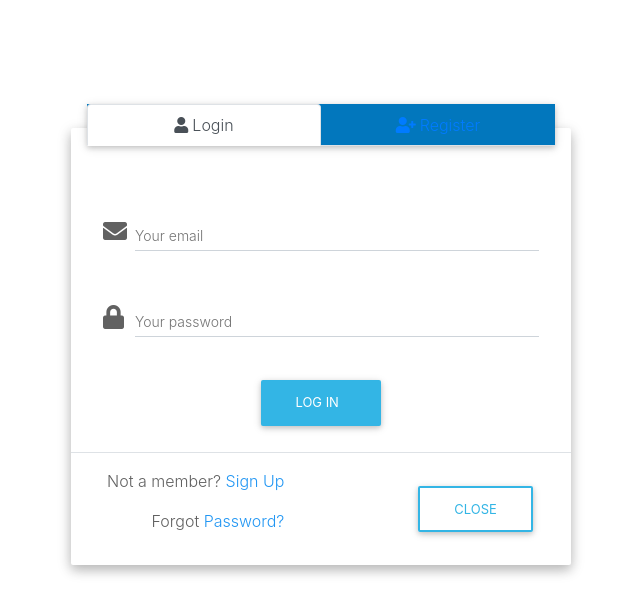
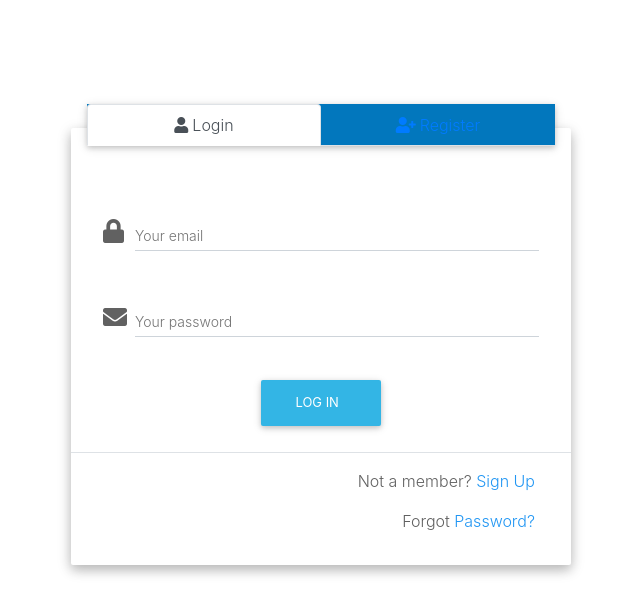
Before and after one commit to AnimeshSinha1309/shopping-webapp, a React (Create React App) app in the folder frontend/: page / in a window 1280 px wide. Shown: the top 614 px of the page, without its empty margins (319-959 px from the left). Built offline with nearby package versions, Linux system fonts and the light colour scheme; some icons are missing.

Commit message:
add components for login register

```diff
--- a/frontend/src/Login.js
+++ b/frontend/src/Login.js
@@ -1,6 +1,41 @@
 // from https://mdbootstrap.com/docs/jquery/modals/forms/
 
 import React, { Component } from "react";
+import PropTypes from "prop-types";
+
+class Textbox extends Component {
+    render() {
+        const cls = `md-form form-sm ${this.props.cls}`,
+            icon = (this.props.type === "password" ? "envelope" : "lock");
+
+        return (
+            <div className={cls}>
+                <i className={`fas fa-${icon} prefix`}></i>
+                <input type={this.props.type} id={this.props.uid} className="form-control form-control-sm validate" />
+                <label data-error="wrong" data-success="right" htmlFor={this.props.uid}>Your {this.props.type}</label>
+            </div>
+        );
+    }
+}
+
+class Password extends Component {
+    render() {
+        return (<Textbox cls="mb-4" type="password" {...this.props}></Textbox>);
+    }
+}
+
+class Email extends Component {
+    render() {
+        return (<Textbox cls="mb-5" type="email" {...this.props}></Textbox>);
+    }
+}
+
+Textbox.propTypes = {
+    uid: PropTypes.string,
+    type: PropTypes.string,
+    cls: PropTypes.string,
+};
+
 
 class Modal extends Component {
     render() {
@@ -25,17 +60,9 @@ class Modal extends Component {
                             <div className="tab-pane fade in show active" id="panel7" role="tabpanel">
 
                                 <div className="modal-body mb-1">
-                                    <div className="md-form form-sm mb-5">
-                                        <i className="fas fa-envelope prefix"></i>
-                                        <input type="email" id="modalLRInput10" className="form-control form-control-sm validate" />
-                                        <label data-error="wrong" data-success="right" htmlFor="modalLRInput10">Your email</label>
-                                    </div>
+                                    <Email uid="modalLRInput10"></Email>
+                                    <Password uid="modalLRInput11"></Password>
 
-                                    <div className="md-form form-sm mb-4">
-                                        <i className="fas fa-lock prefix"></i>
-                                        <input type="password" id="modalLRInput11" className="form-control form-control-sm validate" />
-                                        <label data-error="wrong" data-success="right" htmlFor="modalLRInput11">Your password</label>
-                                    </div>
                                     <div className="text-center mt-2">
                                         <button className="btn btn-info">Log in <i className="fas fa-sign-in ml-1"></i></button>
                                     </div>
@@ -45,24 +72,14 @@ class Modal extends Component {
                                         <p>Not a member? <a href="#" className="blue-text">Sign Up</a></p>
                                         <p>Forgot <a href="#" className="blue-text">Password?</a></p>
                                     </div>
-                                    <button type="button" className="btn btn-outline-info waves-effect ml-auto" data-dismiss="modal">Close</button>
                                 </div>
 
                             </div>
 
                             <div className="tab-pane fade" id="panel8" role="tabpanel">
                                 <div className="modal-body">
-                                    <div className="md-form form-sm mb-5">
-                                        <i className="fas fa-envelope prefix"></i>
-                                        <input type="email" id="modalLRInput12" className="form-control form-control-sm validate" />
-                                        <label data-error="wrong" data-success="right" htmlFor="modalLRInput12">Your email</label>
-                                    </div>
-
-                                    <div className="md-form form-sm mb-5">
-                                        <i className="fas fa-lock prefix"></i>
-                                        <input type="password" id="modalLRInput13" className="form-control form-control-sm validate" />
-                                        <label data-error="wrong" data-success="right" htmlFor="modalLRInput13">Your password</label>
-                                    </div>
+                                    <Email uid="modalLRInput12"></Email>
+                                    <Password uid="modalLRInput13"></Password>
 
                                     <div className="md-form form-sm mb-4">
                                         <i className="fas fa-lock prefix"></i>
@@ -79,7 +96,6 @@ class Modal extends Component {
                                     <div className="options text-right">
                                         <p className="pt-1">Already have an account? <a href="#" className="blue-text">Log In</a></p>
                                     </div>
-                                    <button type="button" className="btn btn-outline-info waves-effect ml-auto" data-dismiss="modal">Close</button>
                                 </div>
                             </div>
                         </div>
```
